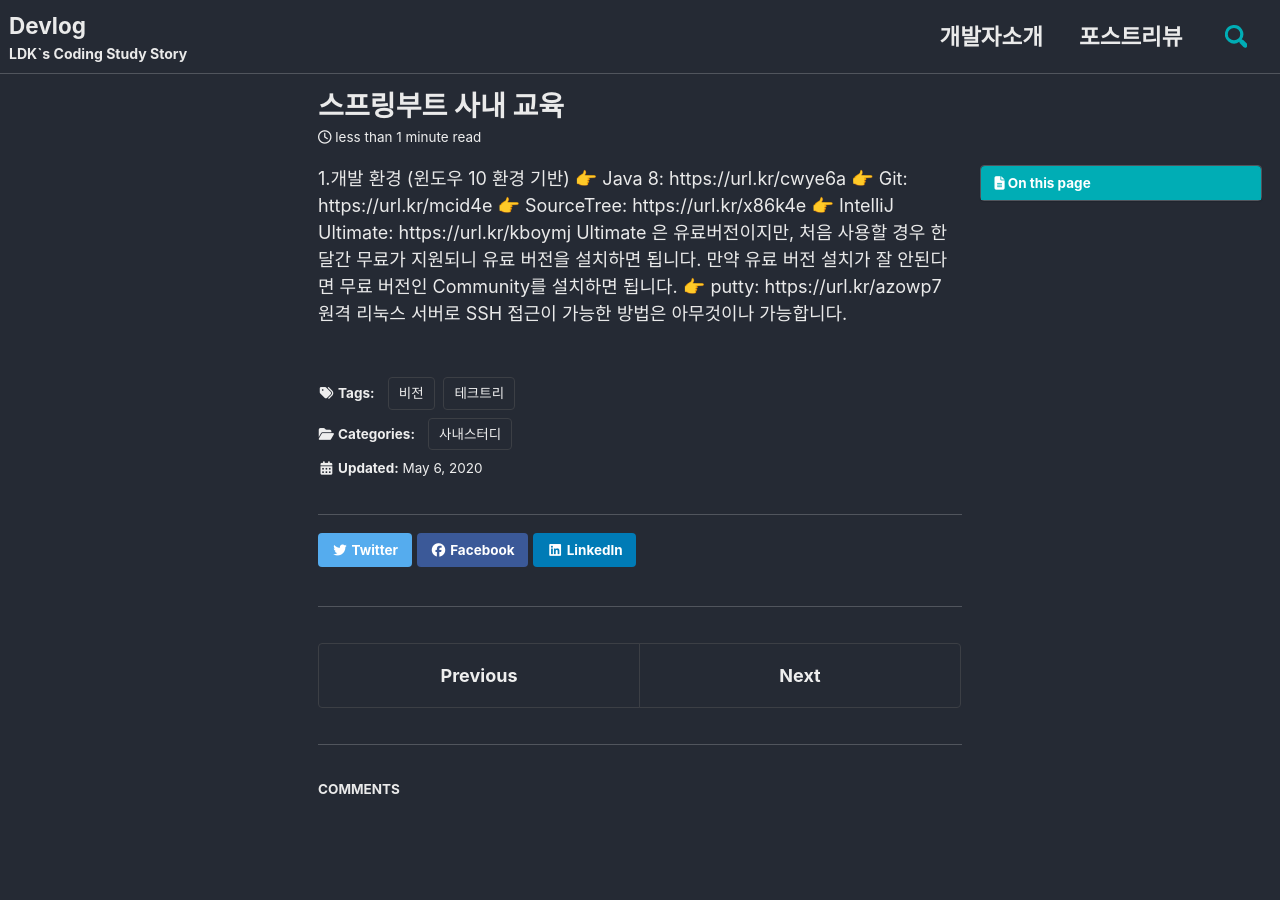
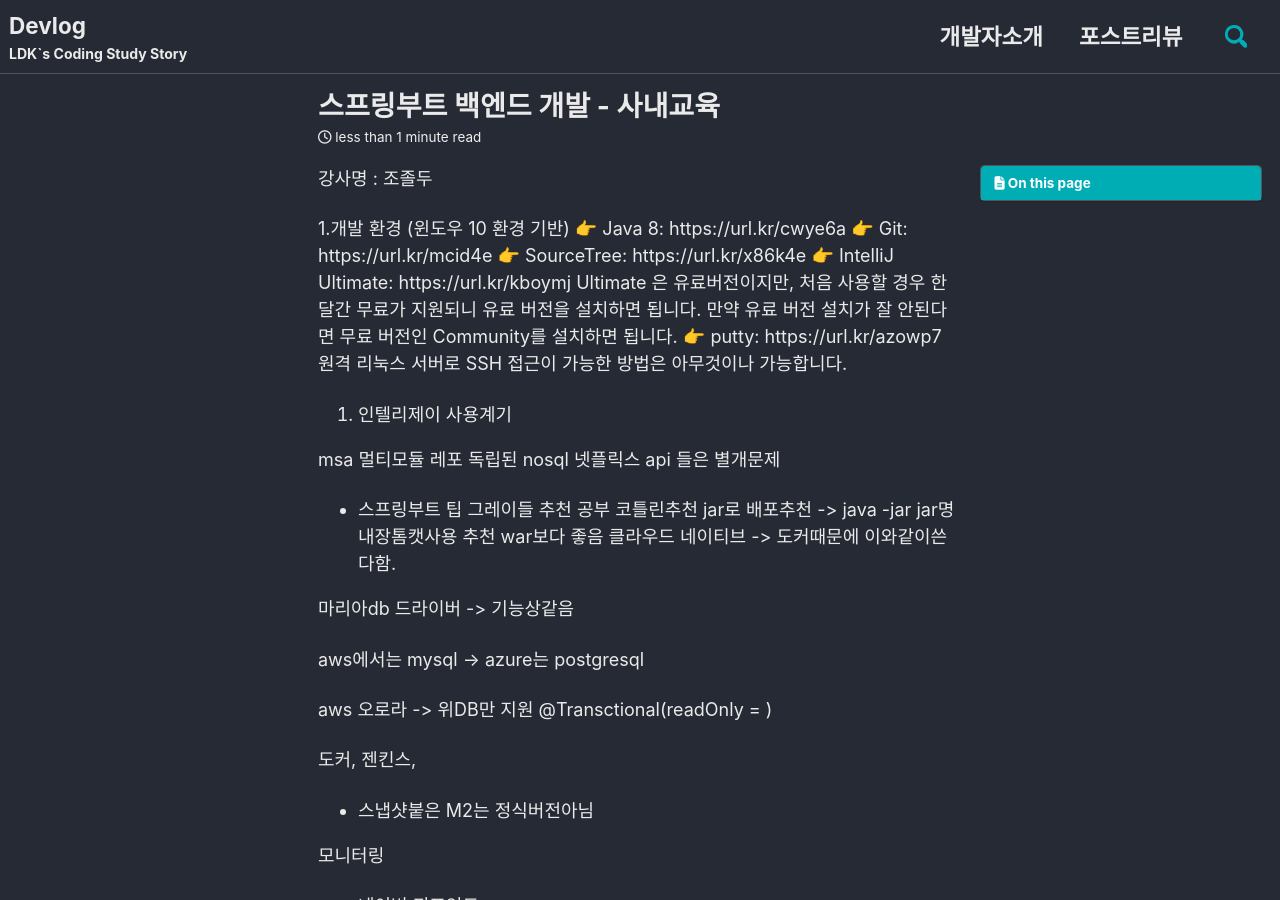
Before and after one commit to ldk-hub/ldk-hub.github.io, a Jekyll site: the page built from _posts/2021-07-12-company_study.md, in a window 1280 px wide and 900 px high. Built offline with Jekyll 4.4.1, drawn with Linux system fonts in a browser that asks for light colours; cached includes are drawn as plain includes; nearby versions of some CDN libraries; a script that is not in the unit is left out; comment, search, counter and statistics services are not loaded; some of the changed text lies outside the part shown.

Commit message:
Update 2021-07-12-company_study.md

```diff
--- a/_posts/2021-07-12-company_study.md
+++ b/_posts/2021-07-12-company_study.md
@@ -1,6 +1,6 @@
 ---
 # 포스트제목
-title: "스프링부트 사내 교육 "
+title: "스프링부트 백엔드 개발 - 사내교육 "
 # 포스팅 작성자
 author: ["이동옥"]
 # 포스팅 공개일 - 정렬기준 포스팅날짜순서에 따라 기재됨.(주의 미래날짜는 기입X)
@@ -17,8 +17,7 @@ draft: "no"
 toc: true
 ---
 
-
-
+강사명 : 조졸두
 
 1.개발 환경
 (윈도우 10 환경 기반)
@@ -30,3 +29,56 @@ toc: true
      만약 유료 버전 설치가 잘 안된다면 무료 버전인 Community를 설치하면 됩니다.
 👉 putty: https://url.kr/azowp7
      원격 리눅스 서버로 SSH 접근이 가능한 방법은 아무것이나 가능합니다.
+
+
+
+
+
+
+
+1. 인텔리제이 사용계기
+
+msa
+멀티모듈 레포
+독립된 nosql
+넷플릭스 api 들은 별개문제
+
+ - 스프링부트 팁
+그레이들 추천 공부
+코틀린추천
+jar로 배포추천 -> java -jar jar명 내장톰캣사용  추천 war보다 좋음
+클라우드 네이티브 -> 도커때문에 이와같이쓴다함.
+
+
+마리아db 드라이버 -> 기능상같음
+
+
+aws에서는  mysql -> azure는 postgresql
+
+aws 오로라 -> 위DB만 지원
+@Transctional(readOnly = )
+
+
+
+
+
+
+
+도커, 젠킨스,
+
+ - 스냅샷붙은 M2는 정식버전아님
+
+
+모니터링
+* 네이버 핀포인트
+- 전체적인 형태모니터링
+
+*그라파나
+상세 모니터링
+
+
+
+
+
+
+tdd먼저 작성
```
